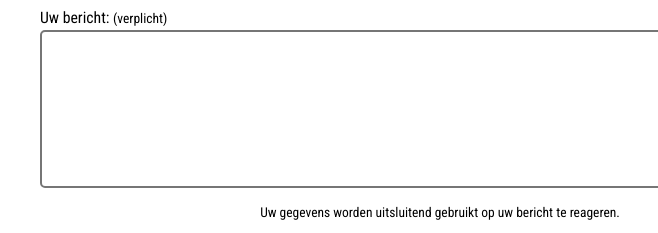
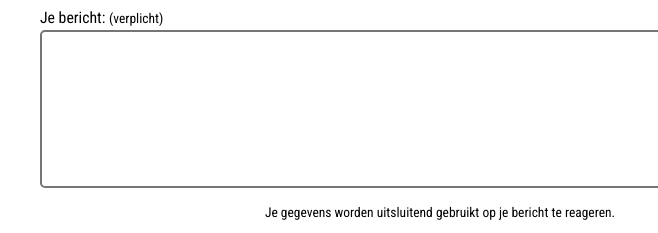
Before and after one commit to MFAGaikema/WebsiteWIJJ, a plain HTML site: page pages/contact.html in a window 1280 px wide. Shown: the part 447-680 px from the top of the page, 200-858 px from the left. Drawn offline with Linux system fonts and the light colour scheme; files whose address does not match are found by name.

Commit message:
Small text change contact form

```diff
--- a/pages/contact.html
+++ b/pages/contact.html
@@ -285,7 +285,7 @@
 						<div class="row">
 							<div class="form-group">
 								<label for="bericht"
-									>Uw bericht: <span class="small">(verplicht)</span></label
+									>Je bericht: <span class="small">(verplicht)</span></label
 								>
 								<textarea
 									rows="8"
@@ -298,7 +298,7 @@
 						</div>
 						<div class="row">
 							<p class="small">
-								Uw gegevens worden uitsluitend gebruikt op uw bericht te
+								Je gegevens worden uitsluitend gebruikt op je bericht te
 								reageren.
 							</p>
 						</div>
```
